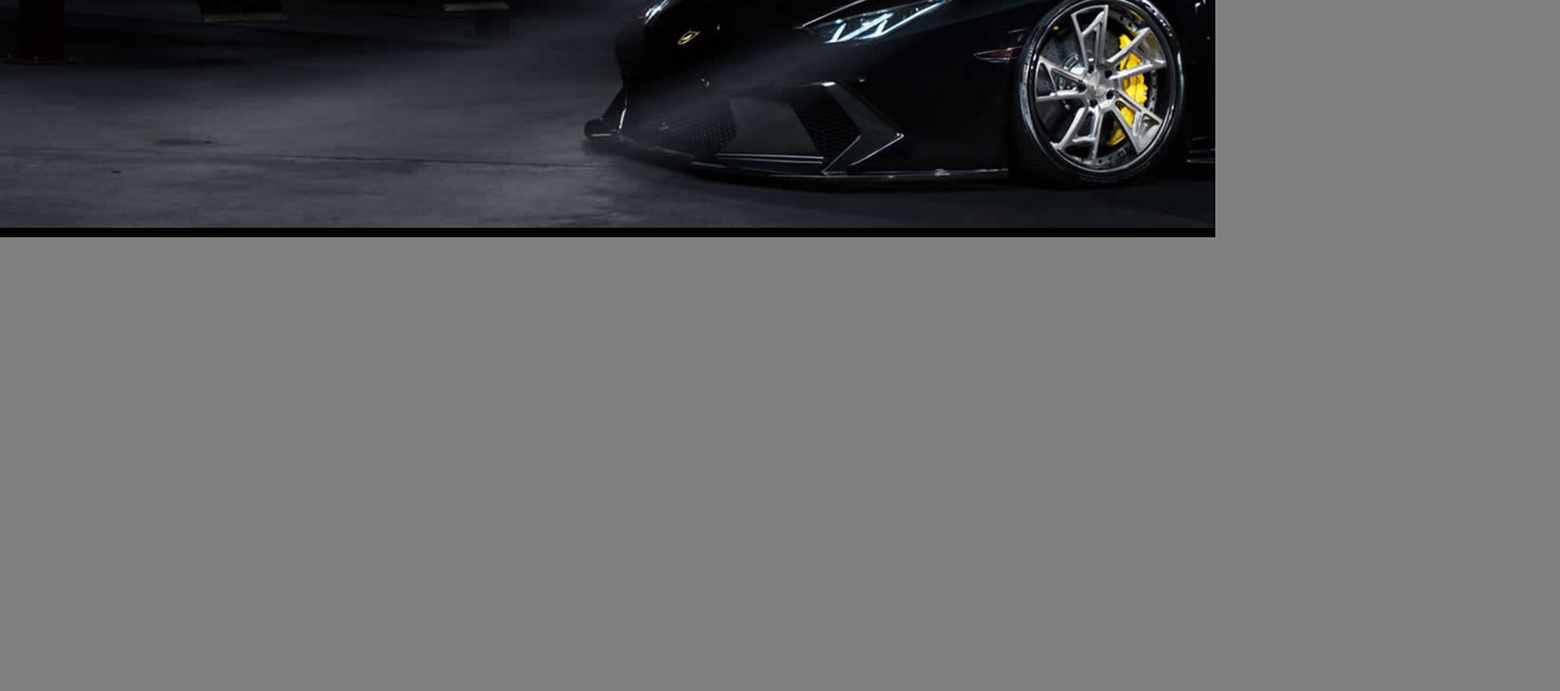
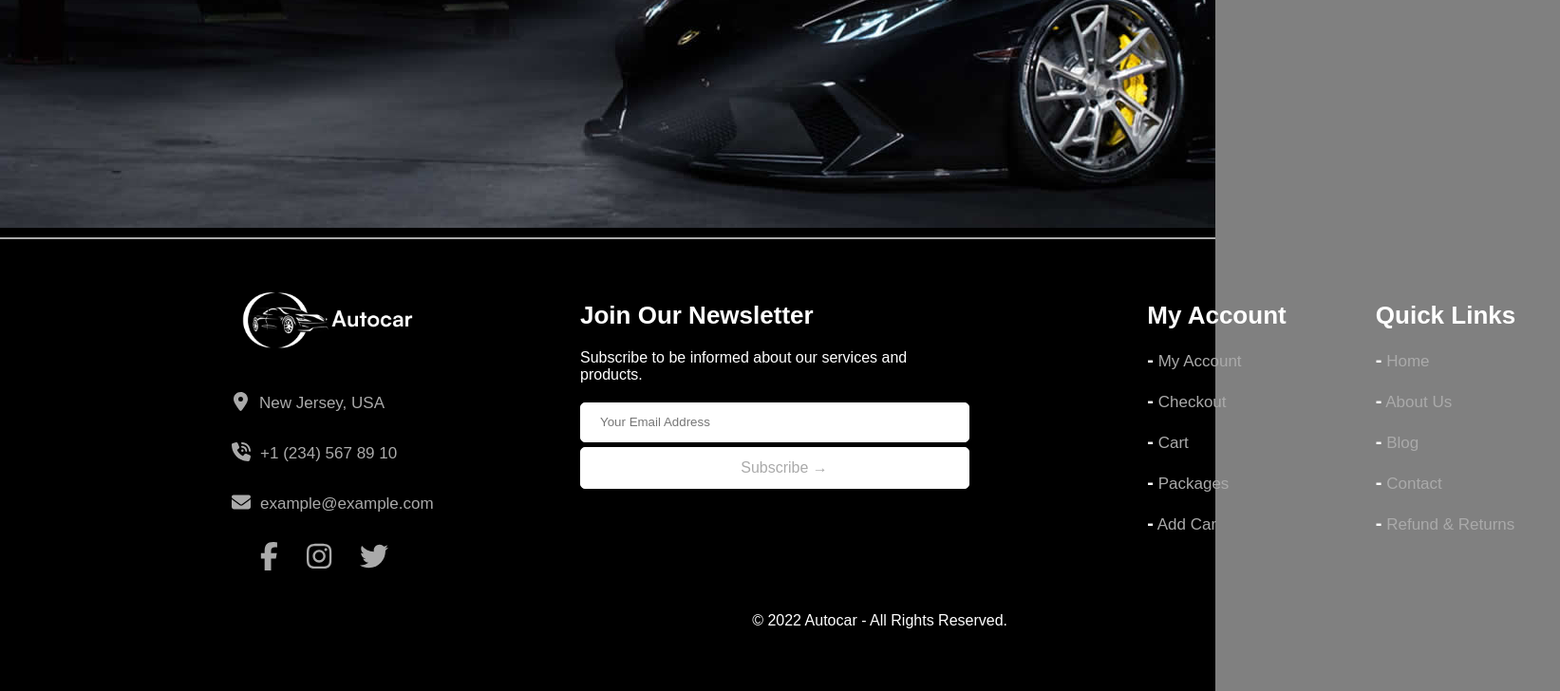
Before and after one commit to Ste79ITA/proj-html-vuejs, a Vue app: page / in a window 1280 px wide. Shown: the part 580-1308 px from the top of the page at 95% size, 1643 px wide, since content can reach past the window. Before the commit the page ends 830 px from the top, so only its background shows below. Built offline with nearby package versions, Linux system fonts and the light colour scheme.

Commit message:
added FOOTER

```diff
--- a/src/components/AppFooter.vue
+++ b/src/components/AppFooter.vue
@@ -7,6 +7,194 @@ export default {
 };
 </script>
 
-<template></template>
+<template>
+  <footer class="footer">
+    <div class="container">
+      <div class="autocar">
+        <img class="logo-footer" src="/7-footer/logo-footer.png" alt="" />
+        <ul>
+          <li>
+            <span>
+              <font-awesome-icon
+                class="gps-icon icon"
+                :icon="['fas', 'location-dot']"
+              />
+            </span>
+            New Jersey, USA
+          </li>
+          <li>
+            <span class="phone-icon icon">
+              <font-awesome-icon :icon="['fas', 'phone-volume']" />
+            </span>
+            +1 (234) 567 89 10
+          </li>
+          <li>
+            <span class="mail-icon icon"
+              ><font-awesome-icon :icon="['fas', 'envelope']"
+            /></span>
+            example@example.com
+          </li>
+          <li class="social">
+            <font-awesome-icon :icon="['fab', 'facebook-f']" />
+            <font-awesome-icon :icon="['fab', 'instagram']" />
+            <font-awesome-icon :icon="['fab', 'twitter']" />
+          </li>
+        </ul>
+      </div>
+      <div class="newsletter">
+        <ul>
+          <li><h1>Join Our Newsletter</h1></li>
+          <li>
+            <p>Subscribe to be informed about our services and products.</p>
+          </li>
+          <li class="form">
+            <input
+              class="form-mail"
+              type="text"
+              placeholder="Your Email Address"
+            />
+            <div class="form-subscribe">Subscribe &rarr;</div>
+          </li>
 
-<style lang="scss" scoped></style>
+          <li class="copyright">&copy; 2022 Autocar - All Rights Reserved.</li>
+        </ul>
+      </div>
+      <div class="account">
+        <ul>
+          <li><h1>My Account</h1></li>
+          <li><span>-</span> My Account</li>
+          <li><span>-</span> Checkout</li>
+          <li><span>-</span> Cart</li>
+          <li><span>-</span> Packages</li>
+          <li><span>-</span> Add Car</li>
+        </ul>
+      </div>
+      <div class="links">
+        <ul>
+          <li><h1>Quick Links</h1></li>
+          <li><span>-</span> Home</li>
+          <li><span>-</span> About Us</li>
+          <li><span>-</span> Blog</li>
+          <li><span>-</span> Contact</li>
+          <li><span>-</span> Refund & Returns</li>
+        </ul>
+      </div>
+    </div>
+  </footer>
+</template>
+
+<style lang="scss" scoped>
+@use '../style/mixins' as *;
+@use '../style/_variables.scss' as *;
+
+.footer {
+  @include flex;
+  align-items: center;
+  background-color: $black-color;
+  max-width: 100%;
+  border-top: 2px solid $grey-color;
+  padding: 26px 0;
+
+  .container {
+    @include flex;
+    margin-left: 230px;
+    color: $white-color;
+  }
+
+  .autocar,
+  .account,
+  .links {
+    @include flex;
+    justify-content: center;
+    width: 241px;
+    padding-top: 39px;
+
+    ul {
+      @include flex;
+      flex-direction: column;
+      align-items: start;
+      gap: 20px;
+
+      li {
+        font-size: 17px;
+        color: $grey-color;
+        span {
+          font-weight: bold;
+          font-size: 20px;
+          color: $white-color;
+        }
+      }
+
+      h1 {
+        font-size: 26px;
+        color: $white-color;
+      }
+    }
+  }
+
+  .autocar {
+    @include flex;
+    flex-direction: column;
+    align-items: center;
+    justify-content: start;
+    gap: 20px;
+    .logo-footer {
+      height: 70px;
+      margin-top: -15px;
+      margin-bottom: 20px;
+    }
+    .social {
+      display: flex;
+      gap: 30px;
+      font-size: 30px;
+      margin-left: 30px;
+    }
+    ul {
+      gap: 30px;
+    }
+    .icon {
+      color: $grey-color;
+      margin-right: 5px;
+    }
+    .gps-icon {
+      padding: 0 2px;
+    }
+  }
+
+  .newsletter {
+    width: 690px;
+    padding: 39px 140px;
+    ul {
+      display: flex;
+      flex-direction: column;
+      gap: 20px;
+    }
+    h1 {
+      font-size: 26px;
+    }
+    .form-mail,
+    .form-subscribe {
+      border-radius: 5px;
+      line-height: 3em;
+      width: 100%;
+      padding-left: 20px;
+      border: 1px solid white;
+      color: $grey-color;
+    }
+    .form-subscribe {
+      background-color: $white-color;
+      text-align: center;
+      margin-top: 5px;
+      cursor: pointer;
+      line-height: 2.6em;
+    }
+
+    .copyright {
+      margin-top: 110px;
+      margin-right: -40px;
+      align-self: self-end;
+    }
+  }
+}
+</style>
+4
--- a/src/main.js
+++ b/src/main.js
@@ -9,9 +9,26 @@ import {
   faBars,
   faChevronLeft,
   faChevronRight,
+  faLocationDot,
+  faPhoneVolume,
+  faEnvelope,
 } from '@fortawesome/free-solid-svg-icons';
-import { faFacebook } from '@fortawesome/free-brands-svg-icons';
+import {
+  faFacebookF,
+  faInstagram,
+  faTwitter,
+} from '@fortawesome/free-brands-svg-icons';
 
-library.add(faFacebook, faBars, faChevronLeft, faChevronRight);
+library.add(
+  faFacebookF,
+  faBars,
+  faChevronLeft,
+  faChevronRight,
+  faLocationDot,
+  faPhoneVolume,
+  faEnvelope,
+  faInstagram,
+  faTwitter
+);
 
 createApp(App).component('font-awesome-icon', FontAwesomeIcon).mount('#app');
--- a/src/style/_general.scss
+++ b/src/style/_general.scss
@@ -14,10 +14,6 @@ menu {
   list-style: none;
 }
 
-img {
-  max-width: 100%;
-}
-
 body {
   background-color: grey;
 }
```
Also changed, not shown: public/7-footer/logo-footer.png (renamed from public/7-footer/logo-footer-autocar11.png).
